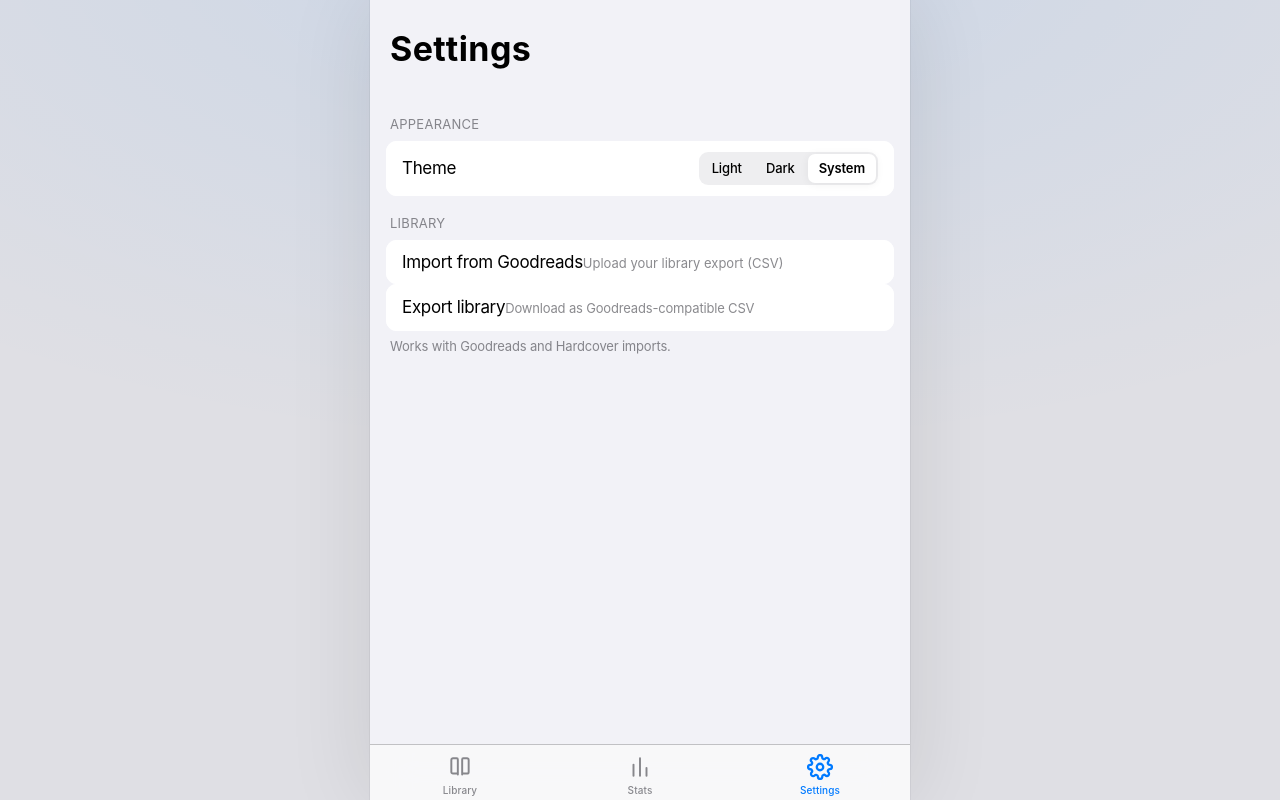
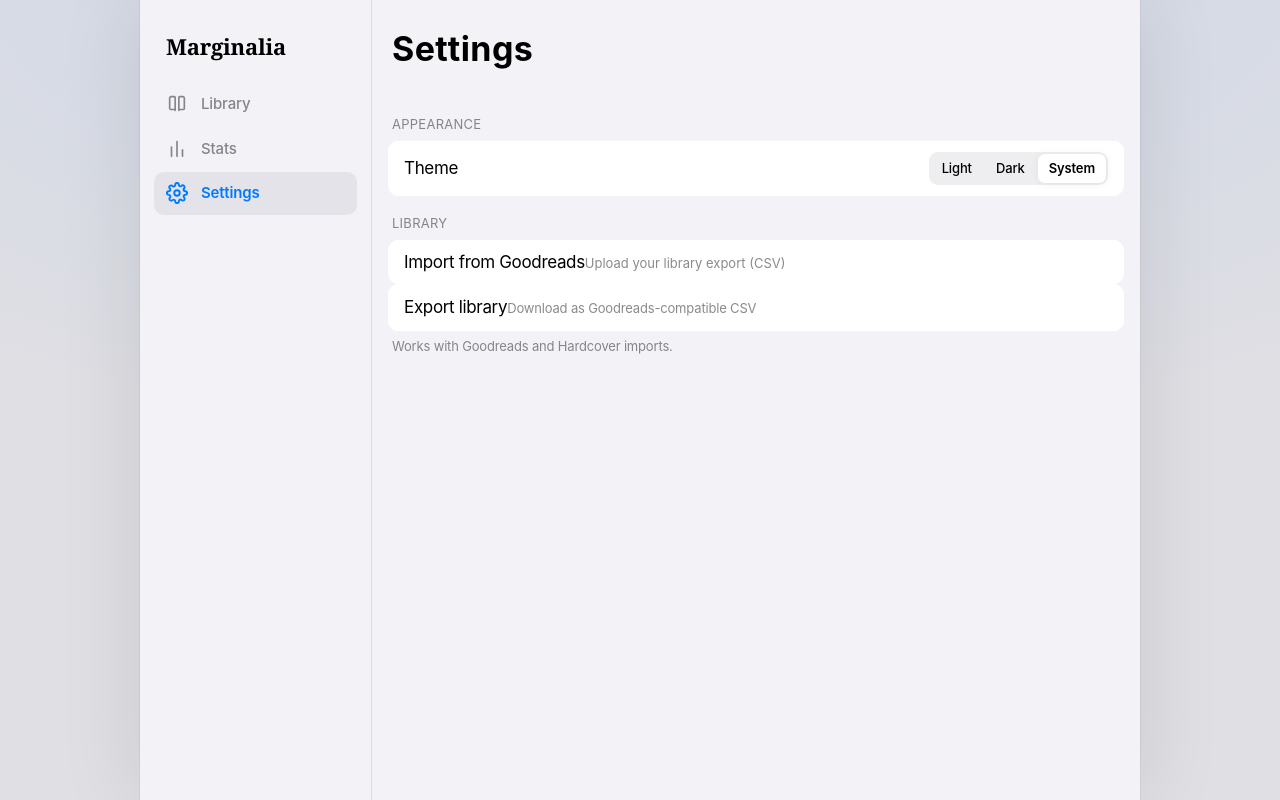
Before and after one commit to rfitzpatrickCO/marginalia, a Next.js app: page /settings in a window 1280 px wide. Built offline with nearby package versions, Linux system fonts and the light colour scheme; no server answers.

Commit message:
Added better desktop UI

```diff
--- a/app/globals.css
+++ b/app/globals.css
@@ -100,6 +100,49 @@ button {
   max-width: var(--app-max);
   margin: 0 auto;
   background: var(--bg);
+}
+
+/* The main wrapper is invisible on mobile (children flow straight into .app, so
+   the phone layout is unchanged); on desktop it becomes the content pane next to
+   the sidebar. */
+.main {
+  display: contents;
+}
+
+/* Desktop sidebar nav — hidden on mobile (the bottom TabBar is used instead). */
+.sidebar {
+  display: none;
+}
+.sidebar-brand {
+  font-family: var(--serif);
+  font-weight: 700;
+  font-size: 22px;
+  letter-spacing: -0.01em;
+  padding: 4px 12px 20px;
+}
+.sidebar-nav {
+  display: flex;
+  flex-direction: column;
+  gap: 2px;
+}
+.sidebar-item {
+  display: flex;
+  align-items: center;
+  gap: 13px;
+  padding: 10px 12px;
+  border-radius: 10px;
+  color: var(--label-2);
+  font-size: 15px;
+  font-weight: 500;
+  letter-spacing: -0.01em;
+}
+.sidebar-item:hover {
+  background: var(--fill-2);
+}
+.sidebar-item.sel {
+  background: var(--fill);
+  color: var(--tint);
+  font-weight: 600;
 }
 
 /* On laptops/desktops the phone column floats in empty space, so frame it as a
@@ -932,3 +975,65 @@ a.row:active {
   box-shadow: var(--shadow);
   font-weight: 600;
 }
+
+/* ---------- true desktop layout: sidebar + wide content pane ----------
+   Placed last so these overrides win over the mobile base rules above
+   (media queries don't add specificity — source order decides). */
+@media (min-width: 900px) {
+  .app {
+    flex-direction: row;
+    align-items: stretch;
+    max-width: 1000px;
+  }
+  .sidebar {
+    display: flex;
+    flex-direction: column;
+    flex-shrink: 0;
+    width: 232px;
+    position: sticky;
+    top: 0;
+    height: 100dvh;
+    padding: 26px 14px;
+    border-right: 0.5px solid var(--sep-op);
+  }
+  .main {
+    display: flex;
+    flex-direction: column;
+    flex: 1;
+    min-width: 0;
+  }
+  .tabbar {
+    display: none;
+  }
+  .scroll {
+    padding-bottom: 40px;
+  }
+
+  /* More columns / room now that content isn't phone-width. */
+  .book-grid {
+    grid-template-columns: repeat(auto-fill, minmax(112px, 1fr));
+  }
+  .stat-grid {
+    grid-template-columns: repeat(4, 1fr);
+  }
+
+  /* Bottom sheets become centered dialogs. */
+  .sheet-overlay {
+    align-items: center;
+  }
+  .sheet {
+    max-width: 460px;
+    border-radius: 16px;
+    max-height: 86dvh;
+    animation: sheet-pop 0.18s ease;
+  }
+  .sheet-grabber {
+    display: none;
+  }
+}
+@keyframes sheet-pop {
+  from {
+    transform: scale(0.96);
+    opacity: 0;
+  }
+}
--- a/app/layout.tsx
+++ b/app/layout.tsx
@@ -1,5 +1,6 @@
 import type { Metadata, Viewport } from "next";
 import { TabBar } from "@/components/TabBar";
+import { Sidebar } from "@/components/Sidebar";
 import "./globals.css";
 
 export const metadata: Metadata = {
@@ -34,7 +35,8 @@ export default function RootLayout({
       <body>
         <script dangerouslySetInnerHTML={{ __html: THEME_SCRIPT }} />
         <div className="app">
-          {children}
+          <Sidebar />
+          <div className="main">{children}</div>
           <TabBar />
         </div>
       </body>
--- /dev/null
+++ b/components/Sidebar.tsx
@@ -0,0 +1,41 @@
+"use client";
+
+import Link from "next/link";
+import { usePathname } from "next/navigation";
+import { BooksIcon, ChartIcon, GearIcon } from "./icons";
+
+const ITEMS = [
+  { href: "/library", label: "Library", Icon: BooksIcon, match: ["/library", "/book"] },
+  { href: "/stats", label: "Stats", Icon: ChartIcon, match: ["/stats"] },
+  { href: "/settings", label: "Settings", Icon: GearIcon, match: ["/settings"] },
+];
+
+/** Left navigation rail shown on desktop (≥900px). Hidden on mobile via CSS,
+ *  where the bottom TabBar is used instead. */
+export function Sidebar() {
+  const pathname = usePathname();
+  if (pathname === "/login") return null;
+
+  return (
+    <aside className="sidebar">
+      <div className="sidebar-brand">Marginalia</div>
+      <nav className="sidebar-nav">
+        {ITEMS.map(({ href, label, Icon, match }) => {
+          const sel = match.some(
+            (m) => pathname === m || pathname.startsWith(`${m}/`),
+          );
+          return (
+            <Link
+              key={href}
+              href={href}
+              className={`sidebar-item${sel ? " sel" : ""}`}
+            >
+              <Icon size={22} strokeWidth={sel ? 2.1 : 1.8} />
+              <span>{label}</span>
+            </Link>
+          );
+        })}
+      </nav>
+    </aside>
+  );
+}
```
Also changed, not shown: 1 other file (tests, documents, lock files or other folders).
